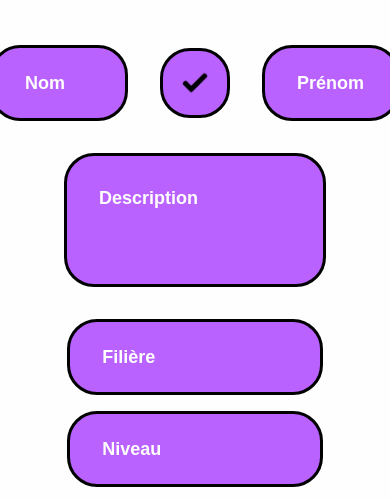
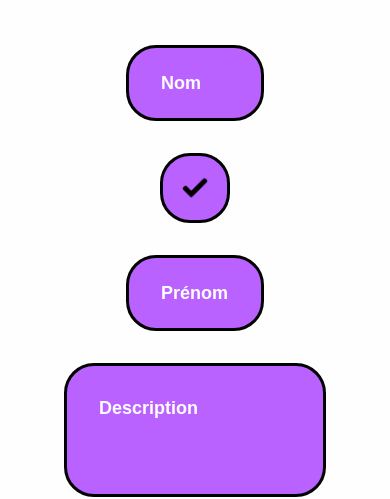
Before and after one commit to lebaron567/Ylover, a website: page front/html/myProfil.html in a window 390 px wide. Shown: the part 368-867 px from the top of the page. Drawn offline with Linux system fonts and the light colour scheme.

Commit message:
:white_check_mark: | final

```diff
--- a/front/asset/css/myProfil.css
+++ b/front/asset/css/myProfil.css
@@ -297,7 +297,8 @@ label {
     flex-direction: row;
     align-items: center;
     justify-content: center;
-    gap: 1rem;}
+    gap: 1rem;
+  }
 
   .input-haut-form {
     width: 14.25rem;
@@ -338,7 +339,11 @@ label {
     flex-direction: column;
   }
 
-  #preview , #preview2 , #preview3 , #preview4 , #preview5 {
+  #preview,
+  #preview2,
+  #preview3,
+  #preview4,
+  #preview5 {
     width: 6.25rem;
     height: 6.25rem;
   }
@@ -380,6 +385,10 @@ label {
     width: 100%;
   }
 
+  .haut-form {
+    flex-direction: column;
+  }
+
   .input-haut-form {
     width: 7.25rem;
     height: 4.375rem;
@@ -413,7 +422,11 @@ label {
     flex-direction: column;
   }
 
-  #preview , #preview2 , #preview3 , #preview4 , #preview5 {
+  #preview,
+  #preview2,
+  #preview3,
+  #preview4,
+  #preview5 {
     width: 10.25rem;
     height: 10.25rem;
   }
@@ -428,5 +441,4 @@ label {
     border-radius: 20px;
     font-size: 0.8rem;
   }
-
 }
```
Also changed, not shown: README.md.
